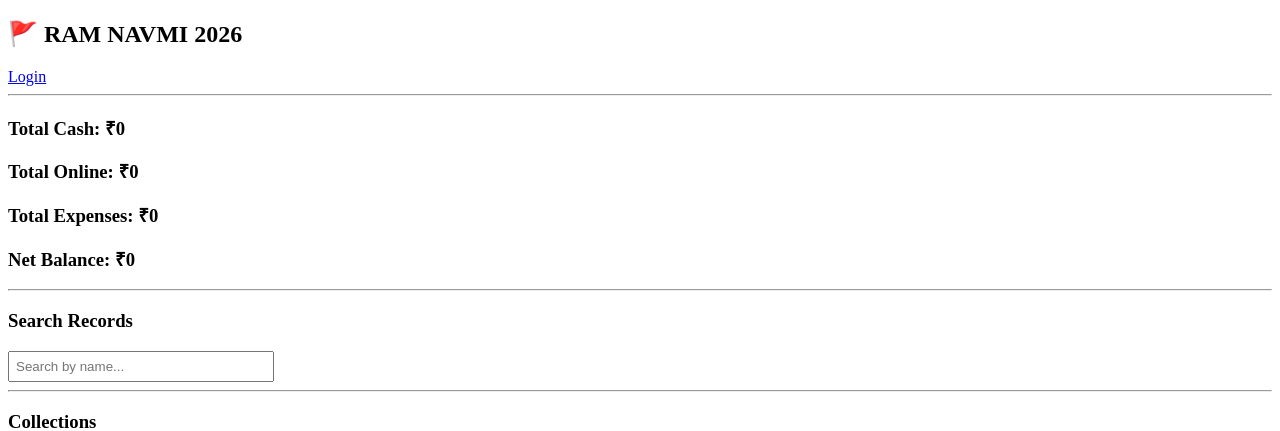
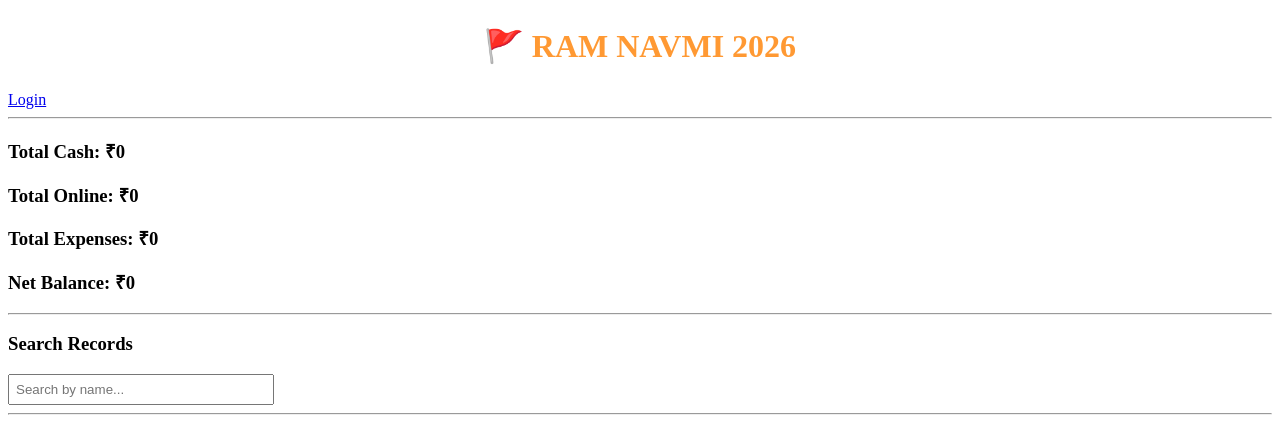
Before and after one commit to gandharv1011/srtm, a Flask app: page / in a window 1280 px wide. Shown: the top 431 px of the page. Run offline with Flask 3, Linux system fonts and the light colour scheme; data that the repository does not hold is empty.

Commit message:
Style header for RAM NAVMI 2026 in dashboard.html

```diff
--- a/templates/dashboard.html
+++ b/templates/dashboard.html
@@ -5,7 +5,9 @@
 </head>
 <body>
 
-<h2>🚩 RAM NAVMI 2026</h2>
+<h2 style="color: #FF9933; text-align: center; font-size: 32px;">
+    🚩 RAM NAVMI 2026
+</h2>
 
 {% if session.get("admin") %}
 <a href="/logout">Logout</a>
```
